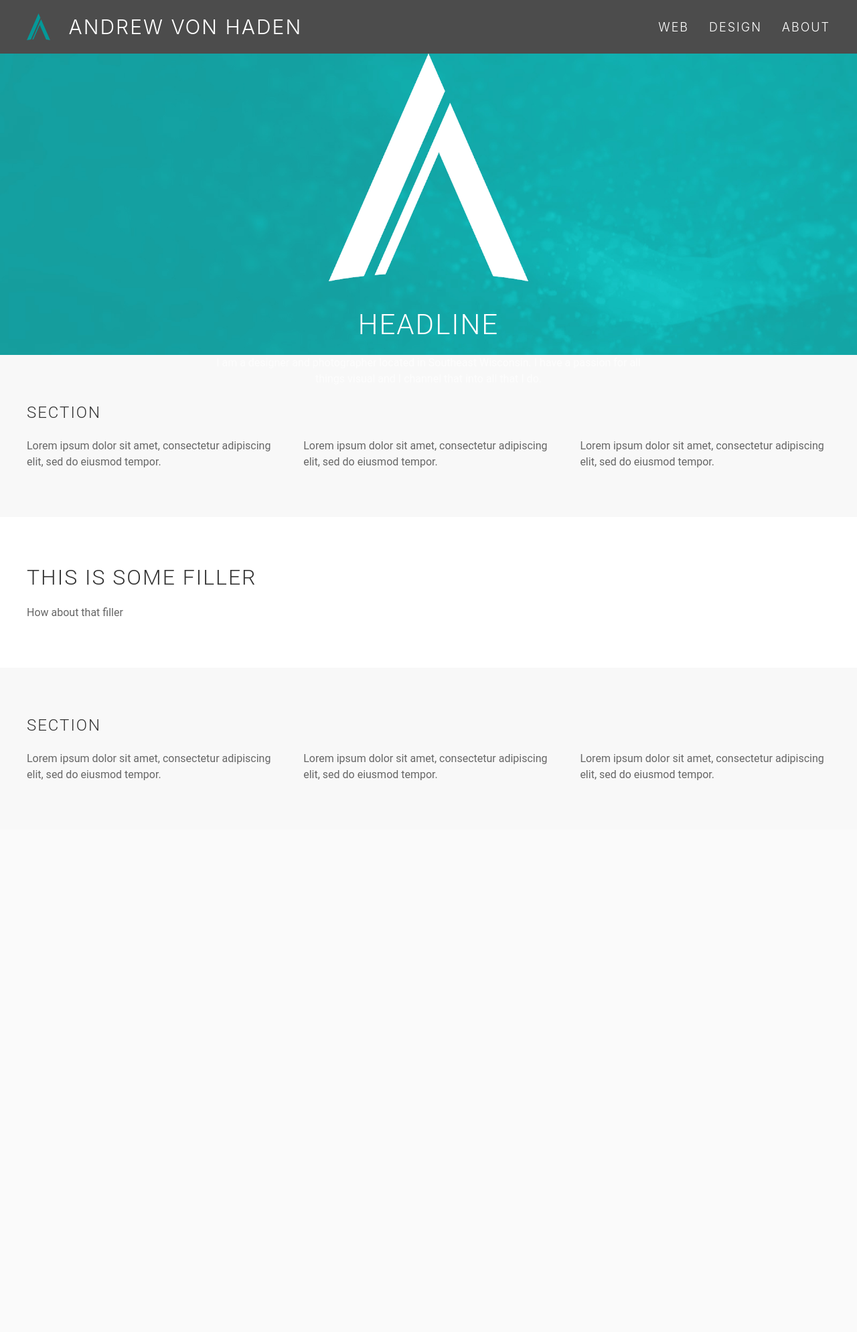
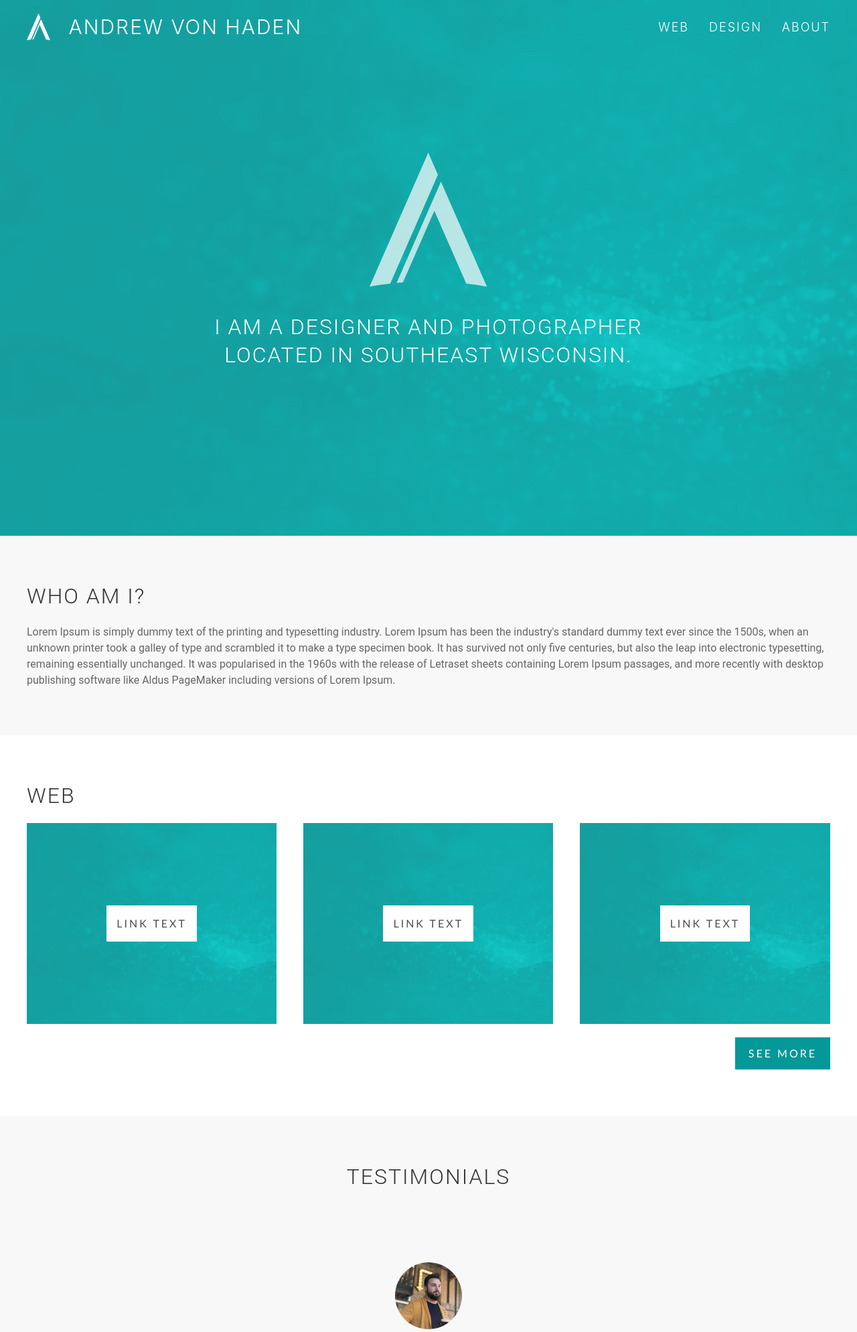
Before and after one commit to vonhaden/portfolio, a PHP site: page / in a window 1280 px wide. Shown: the top 1989 px of the page at 67% size. Before the commit the page ends 1165 px from the top, so only its background shows below. Run offline with PHP 8.4, Linux system fonts and the light colour scheme; some libraries are stand-ins or nearby versions.

Commit message:
Updated content on index.php to match index.html

```diff
--- a/index.php
+++ b/index.php
@@ -1,64 +1,131 @@
 <?php
 // set page title
-$pageTitle = '';
+$pageTitle = 'Andrew Von Haden';
 
 // set meta description
 $metaDescription = '';
 
 // includes
 include "includes/head.php";
-include "includes/nav.php";
+include "includes/nav-transparent.php";
 ?>
 
 
-<div class="uk-height-large uk-background-cover uk-light uk-flex"
-     uk-parallax="bgy: -100"
-     style="background-image: url('img/cover-bg.jpg');">
+<!-- BANNER -->
+<div class="banner uk-background-fixed uk-background-cover uk-background-center-center uk-light uk-flex"
+     uk-height-viewport="offset-top: true"
+     style="background-image: url('img/cover-bg.jpg');"
+>
     <div class="uk-width-1-2@m uk-text-center uk-margin-auto uk-margin-auto-vertical">
-        <img src="img/vonhaden-logo-white.png" alt="logo">
-        <h1>Headline</h1>
-        <p>I am a designer and photographer located in Southeast Wisconsin. I have a passion for all things visual and I channel that into all that I do.</p>
+        <img src="img/AVH-Logo.svg" height="200" alt="logo" class="uk-animation-scale-up" uk-svg>
+        <h2 class="uk-animation-fade">I am a designer and photographer located in Southeast Wisconsin.</h2>
     </div>
 </div>
 
-<!-- Placeholder Section -->
-<div class="uk-section uk-section-muted">
+
+<!-- Who am I -->
+<div class="uk-section bg-grey-white">
     <div class="uk-container">
-        <h3>Section</h3>
-        <div class="uk-grid-match uk-child-width-1-3@m" uk-grid>
-            <div>
-                <p>Lorem ipsum dolor sit amet, consectetur adipiscing elit, sed do eiusmod tempor.</p>
-            </div>
-            <div>
-                <p>Lorem ipsum dolor sit amet, consectetur adipiscing elit, sed do eiusmod tempor.</p>
-            </div>
-            <div>
-                <p>Lorem ipsum dolor sit amet, consectetur adipiscing elit, sed do eiusmod tempor.</p>
-            </div>
-        </div>
+        <h2>Who am I?</h2>
+        <p>Lorem Ipsum is simply dummy text of the printing and typesetting industry. Lorem Ipsum has been the industry's standard dummy text ever since the 1500s, when an unknown printer took a galley of type and scrambled it to make a type specimen book. It has survived not only five centuries, but also the leap into electronic typesetting, remaining essentially unchanged. It was popularised in the 1960s with the release of Letraset sheets containing Lorem Ipsum passages, and more recently with desktop publishing software like Aldus PageMaker including versions of Lorem Ipsum.</p>
     </div>
 </div>
 
-<div class="uk-section">
+
+<!-- Web -->
+<div class="portfolio-showcase web-showcase uk-section">
     <div class="uk-container">
-        <h2>This is some filler</h2>
-        <p>How about that filler</p>
+
+        <h2>Web</h2>
+
+        <div class="links uk-child-width-1-3@m" uk-grid>
+
+            <a href="#">
+                <div class="link-box-outer uk-height-medium">
+                    <div class="link-box-inner uk-background-cover" data-src="img/cover-bg.jpg" uk-img></div>
+                    <div class="link-text">Link Text</div>
+                </div>
+            </a>
+
+            <a href="#">
+                <div class="link-box-outer uk-height-medium">
+                    <div class="link-box-inner uk-background-cover" data-src="img/cover-bg.jpg" uk-img></div>
+                    <div class="link-text">Link Text</div>
+                </div>
+            </a>
+
+            <a href="#">
+                <div class="link-box-outer uk-height-medium">
+                    <div class="link-box-inner uk-background-cover" data-src="img/cover-bg.jpg" uk-img></div>
+                    <div class="link-text">Link Text</div>
+                </div>
+            </a>
+
+        </div>
+
+        <a href="#" class="uk-margin-top uk-button uk-button-default uk-align-right@m button button-teal">See More</a>
+
     </div>
 </div>
 
-<div class="uk-section uk-section-muted">
+
+
+<!-- Testimonials -->
+<div class="testimonials uk-section bg-grey-white">
     <div class="uk-container">
-        <h3>Section</h3>
-        <div class="uk-grid-match uk-child-width-1-3@m" uk-grid>
-            <div>
-                <p>Lorem ipsum dolor sit amet, consectetur adipiscing elit, sed do eiusmod tempor.</p>
-            </div>
-            <div>
-                <p>Lorem ipsum dolor sit amet, consectetur adipiscing elit, sed do eiusmod tempor.</p>
-            </div>
-            <div>
-                <p>Lorem ipsum dolor sit amet, consectetur adipiscing elit, sed do eiusmod tempor.</p>
-            </div>
+        <h2 class="uk-text-center">Testimonials</h2>
+        <div class="uk-position-relative uk-visible-toggle"
+             tabindex="-1"
+             uk-slideshow="min-height: 300; max-height: 500">
+
+            <ul class="uk-slideshow-items">
+
+                <li class="testimonial-slide">
+                    <div class="testimonial-slide-content uk-position-center">
+                        <img class="uk-align-center uk-border-circle" data-src="img/adam.jpg" width="100" height="100" alt="" uk-img>
+                        <h3 class="uk-text-center">Adam Derus</h3>
+                        <h4 class="uk-text-center">Senior Strategic Marketer, Direct Supply</h4>
+                        <p class="uk-text-center">"I worked with Andrew quite a bit in my role as strategic and content direction, while Andrew's role was to make it come to life. He was always great with creative ideas and there was no project too large for his creative eye. It was also great being able to have him consult on projects I was doing."</p>
+                    </div>
+                </li>
+                <li class="testimonial-slide">
+                    <div class="testimonial-slide-content uk-position-center">
+                        <img class="uk-align-center uk-border-circle" data-src="img/adam.jpg" width="100" height="100" alt="" uk-img>
+                        <h3 class="uk-text-center">Adam Derus</h3>
+                        <h4 class="uk-text-center">Senior Strategic Marketer, Direct Supply</h4>
+                        <p class="uk-text-center">"I worked with Andrew quite a bit in my role as strategic and content direction, while Andrew's role was to make it come to life. He was always great with creative ideas and there was no project too large for his creative eye. It was also great being able to have him consult on projects I was doing."</p>
+                    </div>
+                </li>
+                <li class="testimonial-slide">
+                    <div class="testimonial-slide-content uk-position-center">
+                        <img class="uk-align-center uk-border-circle" data-src="img/adam.jpg" width="100" height="100" alt="" uk-img>
+                        <h3 class="uk-text-center">Adam Derus</h3>
+                        <h4 class="uk-text-center">Senior Strategic Marketer, Direct Supply</h4>
+                        <p class="uk-text-center">"I worked with Andrew quite a bit in my role as strategic and content direction, while Andrew's role was to make it come to life. He was always great with creative ideas and there was no project too large for his creative eye. It was also great being able to have him consult on projects I was doing."</p>
+                    </div>
+                </li>
+
+
+            </ul>
+
+            <a class="uk-position-center-left uk-position-small" href="#" uk-slidenav-previous uk-slideshow-item="previous"></a>
+            <a class="uk-position-center-right uk-position-small" href="#" uk-slidenav-next uk-slideshow-item="next"></a>
+
+            <ul class="uk-slideshow-nav uk-dotnav uk-flex-center uk-margin"></ul>
+        </div>
+
+
+    </div>
+</div>
+
+
+<!-- Connect -->
+<div class="connect uk-section">
+    <div class="uk-container">
+        <img src="img/paper-plane.svg" height="50"  class="uk-align-center" uk-svg>
+        <h2 class="uk-text-center">Interested in Connecting?</h2>
+        <div class="uk-flex uk-flex-center">
+            <a href="#" class="uk-button uk-button-default button button-teal">Send Email</a>
         </div>
     </div>
 </div>
```
